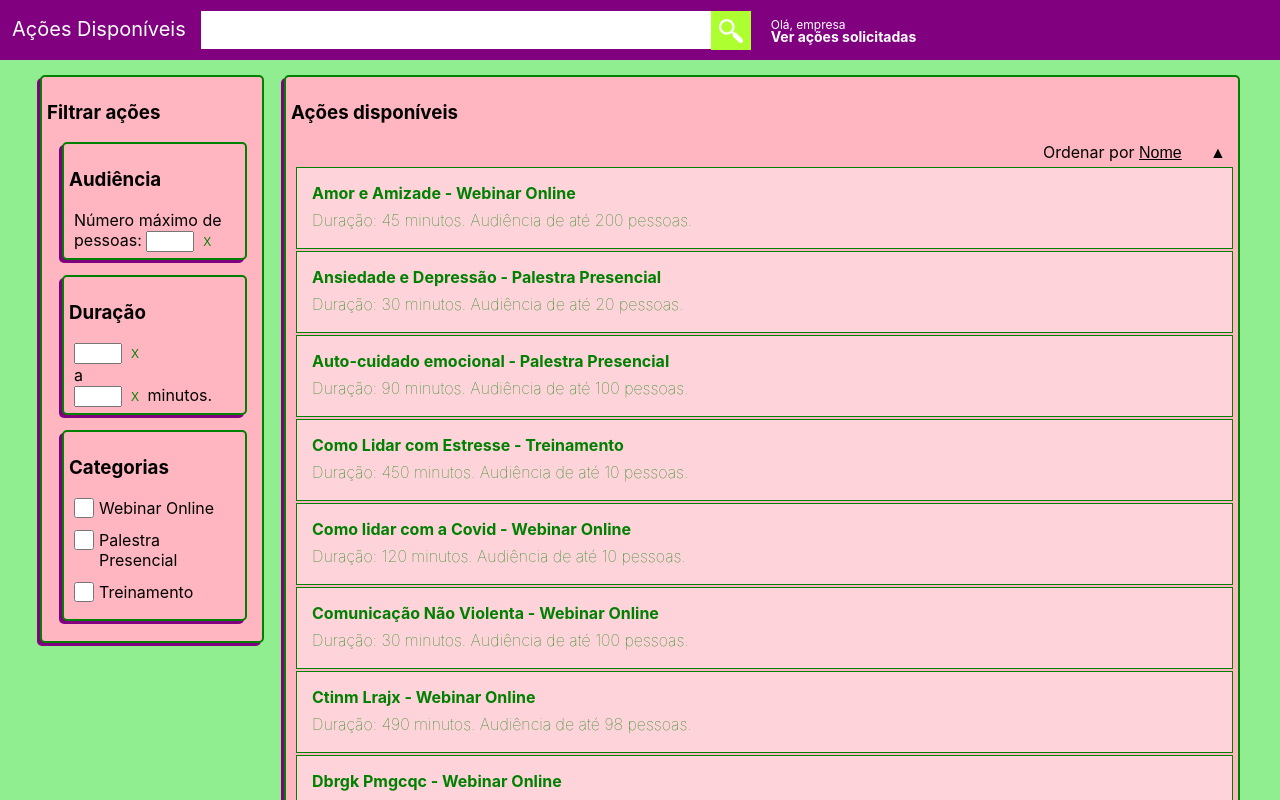
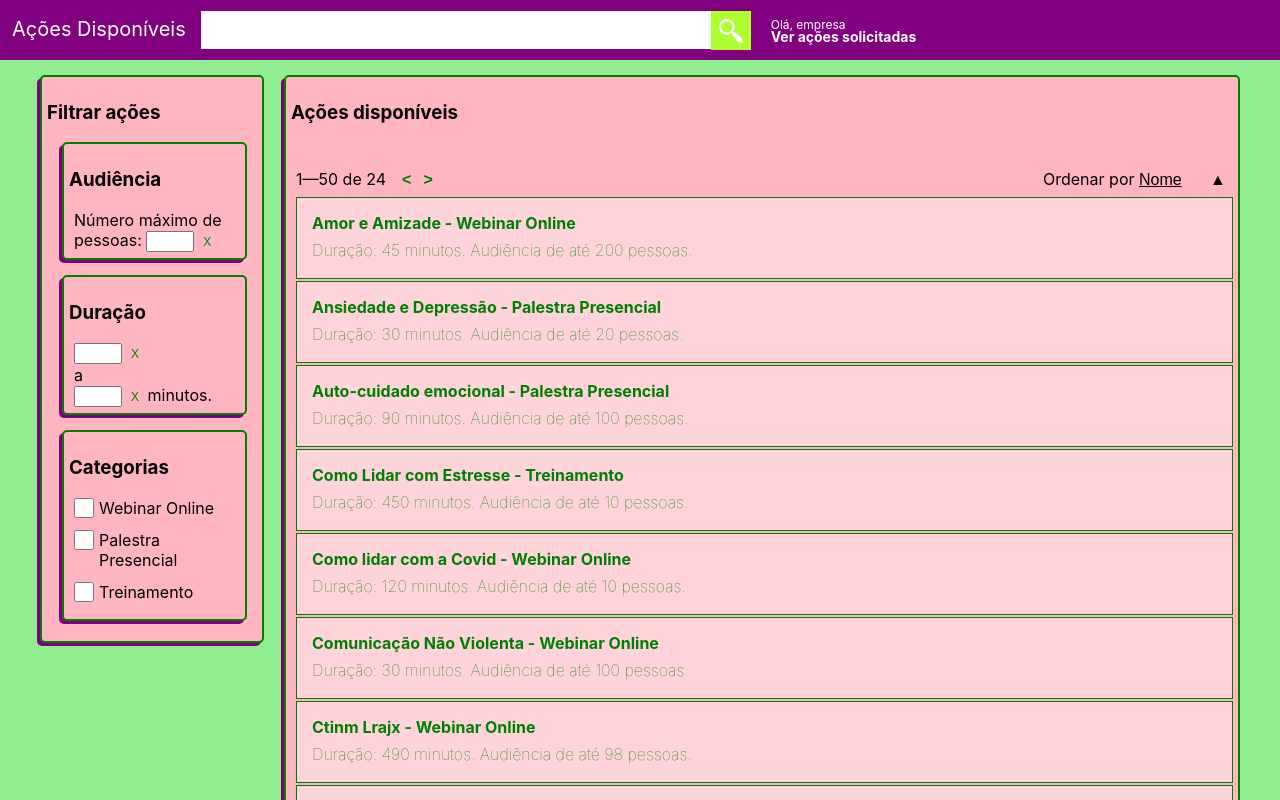
Before and after one commit to pedroqueiroga/moodar-selecao, a React (Create React App) app: page /search in a window 1280 px wide. Shown: the top 800 px of the page. Built offline with nearby package versions, Linux system fonts and the light colour scheme.

Commit message:
Implements header option component for list!

```diff
--- a/src/components/ActionDetail/Action/Action.module.css
+++ b/src/components/ActionDetail/Action/Action.module.css
@@ -2,19 +2,5 @@
     font-size: 20px;
     margin-left: 0px;
     padding: 10px;
-    border: none!important;
-    border-radius: 5px;
-    background-color: rgba(0,0,0,0.0);
-    outline: none!important;
-    color: green;
     font-weight: bold;
 }
-
-.button:hover {
-    background-color: rgba(0,0,0,0.1);
-    cursor: pointer;
-}
-
-.button:active {
-    background-color: rgba(0,0,0,0.2);
-}
--- a/src/components/ActionDetail/Action/index.tsx
+++ b/src/components/ActionDetail/Action/index.tsx
@@ -1,9 +1,12 @@
 import React from 'react';
+
+import classNames from 'classnames';
 
 import ActionModel from '../../../models/ActionModel';
 import { useGlobalState } from '../../../store/ActionsStore';
 
 import styles from './Action.module.css';
+import buttonStyles from '../../Button.module.css'
 
 type ActionProp = { action: ActionModel };
 
@@ -36,7 +39,10 @@ function Action({ action }: ActionProp) {
             <br />
 
             <input
-                className={styles.button}
+                className={classNames(
+                    buttonStyles.button,
+                    styles.button,
+                )}
                 type="button"
                 value={buttonText}
                 onClick={onClickHandler}
--- /dev/null
+++ b/src/components/ActionList/Header/Header.module.css
@@ -0,0 +1,29 @@
+.container {
+    margin: 0 0 5px 0!important;
+    padding: 0!important;
+    height: 25px;
+    line-height: 25px;
+}
+
+.container > div,
+.container > span {
+}
+
+.left {
+    float: left;
+    width: 50%;
+}
+.left > span {
+    float: left;
+    margin-right: 10px;
+}
+
+.right {
+    min-width: 190px;
+    float: right;
+}
+
+.button {
+    font-size: inherit;
+    font-weight: bold;
+}
--- /dev/null
+++ b/src/components/ActionList/Header/index.tsx
@@ -0,0 +1,62 @@
+import React from 'react';
+
+import classNames from 'classnames';
+
+import styles from './Header.module.css';
+import buttonStyle from '../../Button.module.css';
+
+type THeader = {
+    listLength: number,
+    initialIndex: number,
+    endIndex: number,
+    prevPageCallBack: (e: React.MouseEvent<HTMLInputElement>) => void,
+    nextPageCallBack: (e: React.MouseEvent<HTMLInputElement>) => void,
+    orderBy: JSX.Element,
+};
+
+function Header({
+    listLength,
+    initialIndex,
+    endIndex,
+    prevPageCallBack,
+    nextPageCallBack,
+    orderBy,
+}: THeader) {
+
+    return (
+        <div className={styles.container}>
+            <div
+                className={styles.left}
+            >
+                <span>
+                    {initialIndex}—{endIndex} de {listLength}
+                </span>
+                <div>
+                    <input
+                        className={classNames(
+                            buttonStyle.button,
+                            styles.button
+                        )}
+                        type="button"
+                        value="<"
+                        onClick={prevPageCallBack}
+                    />
+                    <input
+                        className={classNames(
+                            buttonStyle.button,
+                            styles.button,
+                        )}
+                        type="button"
+                        value=">"
+                        onClick={nextPageCallBack}
+                    />
+                </div>
+            </div>
+            <div className={styles.right}>
+                {orderBy}
+            </div>
+        </div >
+    );
+}
+
+export default Header;
--- a/src/components/ActionList/OrderBy/index.tsx
+++ b/src/components/ActionList/OrderBy/index.tsx
@@ -9,7 +9,6 @@ type TOrderBy = {
     defaultValue: string,
     options: List<{ value: string, text: string }>,
     isDescend: boolean,
-    className: string,
 };
 
 export type TOrderByReducerState = {
@@ -37,7 +36,6 @@ function OrderBy({
     defaultValue,
     options,
     isDescend,
-    className,
 }: TOrderBy) {
 
     function onReverseHandler() {
@@ -49,7 +47,7 @@ function OrderBy({
     }
 
     return (
-        <div className={className}>
+        <div>
             <span>Ordenar por </span>
             <select
                 className={styles.ordering}
--- /dev/null
+++ b/src/components/Button.module.css
@@ -0,0 +1,16 @@
+.button {
+    border-radius: 5px;
+    background-color: rgba(0,0,0,0.0);
+    outline: none!important;
+    border: none!important;
+    color: green;
+}
+
+.button:hover {
+    background-color: rgba(0,0,0,0.1);
+    cursor: pointer;
+}
+
+.button:active {
+    background-color: rgba(0,0,0,0.2);
+}
--- a/src/components/Profile/index.tsx
+++ b/src/components/Profile/index.tsx
@@ -8,6 +8,7 @@ import { fetchActionsByIds } from '../../services/api';
 import styles from './Profile.module.css';
 import Box from '../Box';
 import OrderBy, { OrderByReducer, TOrderByReducerState } from '../ActionList/OrderBy';
+import Header from '../ActionList/Header';
 
 function Profile() {
     const [state] = useGlobalState();
@@ -25,22 +26,32 @@ function Profile() {
         sortState.reverse
     );
 
+    const orderByComponent = (
+        <OrderBy
+            defaultValue={initialState.sortAttr}
+            options={List([
+                { value: 'name', text: 'Nome' },
+                { value: 'duration', text: 'Duração' },
+                { value: 'capacity', text: 'Audiência' },
+            ])}
+            dispatch={dispatch}
+            isDescend={sortState.reverse}
+        />
+    );
+
     return (
         <div className={styles.main}>
             <h2>Olá, empresa.</h2>
             <Box title="Ações solicitadas">
                 {actions.size > 0 ?
                     (<div>
-                        <OrderBy
-                            className={styles.orderBy}
-                            defaultValue={initialState.sortAttr}
-                            options={List([
-                                { value: 'name', text: 'Nome' },
-                                { value: 'duration', text: 'Duração' },
-                                { value: 'capacity', text: 'Audiência' },
-                            ])}
-                            dispatch={dispatch}
-                            isDescend={sortState.reverse}
+                        <Header
+                            initialIndex={1}
+                            endIndex={50}
+                            listLength={actions.size}
+                            prevPageCallBack={() => console.log('hi')}
+                            nextPageCallBack={() => console.log('hi')}
+                            orderBy={orderByComponent}
                         />
                         < ActionList actions={actions} />
                     </div>) :
--- a/src/components/SearchPage/FilterBox/FilterBox.module.css
+++ b/src/components/SearchPage/FilterBox/FilterBox.module.css
@@ -10,20 +10,6 @@
     font-size: 12px;
     margin-left: 5px;
     padding: 4px;
-    border: none!important;
-    border-radius: 5px;
-    background-color: rgba(0,0,0,0.0);
-    outline: none!important;
-    color: green;
-}
-
-.cleanFilter:hover {
-    background-color: rgba(0,0,0,0.1);
-    cursor: pointer;
-}
-
-.cleanFilter:active {
-    background-color: rgba(0,0,0,0.2);
 }
 
 .checkboxContainer {
--- a/src/components/SearchPage/FilterBox/index.tsx
+++ b/src/components/SearchPage/FilterBox/index.tsx
@@ -1,10 +1,14 @@
 import React, { Dispatch, useState, useEffect } from 'react';
+
+import classNames from 'classnames';
+
 import { Category, TCategory } from '../../../models/ActionModel';
 import Box from '../../Box';
 
 import { Set } from 'immutable';
 
 import styles from './FilterBox.module.css';
+import buttonStyles from '../../Button.module.css';
 
 export type TFilterState = {
     capacity: number | undefined,
@@ -115,7 +119,10 @@ function FilterBox({ changeFilters }: { changeFilters: Dispatch<TFilterAction> }
                 <input
                     type="button"
                     value="X"
-                    className={styles.cleanFilter}
+                    className={classNames(
+                        buttonStyles.button,
+                        styles.cleanFilter,
+                    )}
                     onClick={() => setCapacity(NaN)}
                 />
             </Box>
@@ -131,7 +138,10 @@ function FilterBox({ changeFilters }: { changeFilters: Dispatch<TFilterAction> }
                 <input
                     type="button"
                     value="X"
-                    className={styles.cleanFilter}
+                    className={classNames(
+                        buttonStyles.button,
+                        styles.cleanFilter,
+                    )}
                     onClick={() => setDuration({ ...duration, min: NaN })}
                 />
                 <br />
@@ -147,7 +157,10 @@ function FilterBox({ changeFilters }: { changeFilters: Dispatch<TFilterAction> }
                 <input
                     type="button"
                     value="X"
-                    className={styles.cleanFilter}
+                    className={classNames(
+                        buttonStyles.button,
+                        styles.cleanFilter,
+                    )}
                     onClick={() => setDuration({ ...duration, max: NaN })}
                 />
                 <span> minutos.</span>
--- a/src/components/SearchPage/index.tsx
+++ b/src/components/SearchPage/index.tsx
@@ -10,6 +10,7 @@ import Box from '../Box';
 
 import styles from './SearchPage.module.css';
 import OrderBy, { OrderByReducer } from '../ActionList/OrderBy';
+import Header from '../ActionList/Header';
 
 function useQuery() {
     return new URLSearchParams(useLocation().search);
@@ -80,6 +81,19 @@ function SearchPage() {
             null
     );
 
+    const orderByComponent = (
+        <OrderBy
+            defaultValue={sortInitialState.sortAttr}
+            options={List([
+                { value: 'name', text: 'Nome' },
+                { value: 'duration', text: 'Duração' },
+                { value: 'capacity', text: 'Audiência' },
+            ])}
+            dispatch={sortDispatch}
+            isDescend={sortState.reverse}
+        />
+    );
+
     return (
         <div className={styles.body}>
             <div className={styles.filter}>
@@ -97,19 +111,21 @@ function SearchPage() {
                         {resultP}
                         {messageP}
                         {cleanQueries}
-                        <OrderBy
-                            className={styles.listHeaderRight}
-                            defaultValue={sortInitialState.sortAttr}
-                            options={List([
-                                { value: 'name', text: 'Nome' },
-                                { value: 'duration', text: 'Duração' },
-                                { value: 'capacity', text: 'Audiência' },
-                            ])}
-                            dispatch={sortDispatch}
-                            isDescend={sortState.reverse}
-                        />
                     </div>
-                    <ActionList actions={actions} />
+                    {actions.size > 0 ?
+                        (
+                            <div>
+                                <Header
+                                    initialIndex={1}
+                                    endIndex={50}
+                                    listLength={actions.size}
+                                    prevPageCallBack={() => console.log('hi')}
+                                    nextPageCallBack={() => console.log('hi')}
+                                    orderBy={orderByComponent}
+                                />
+                                <ActionList actions={actions} />
+                            </div>
+                        ) : null}
                 </Box>
             </div>
         </div>
```
